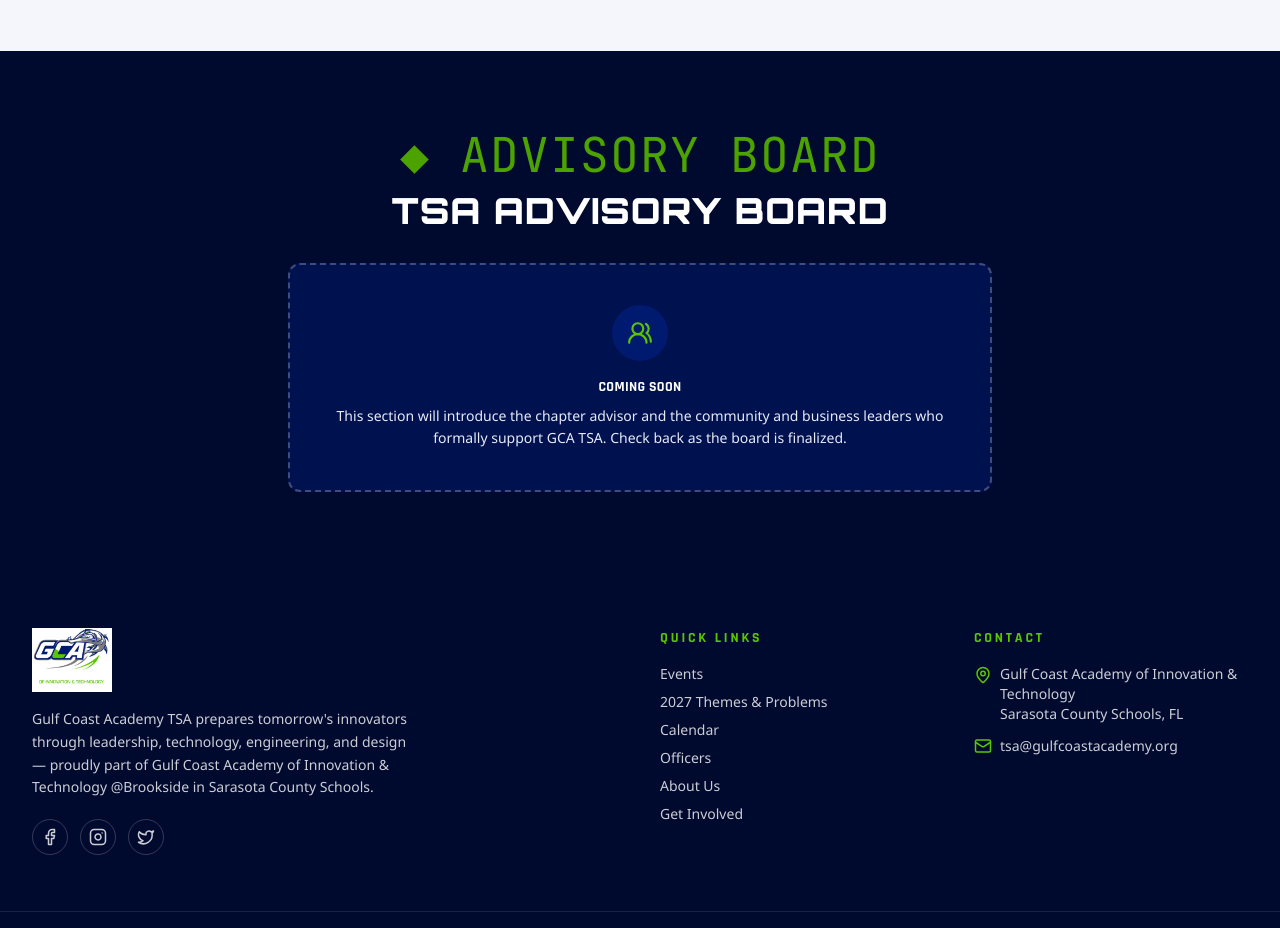
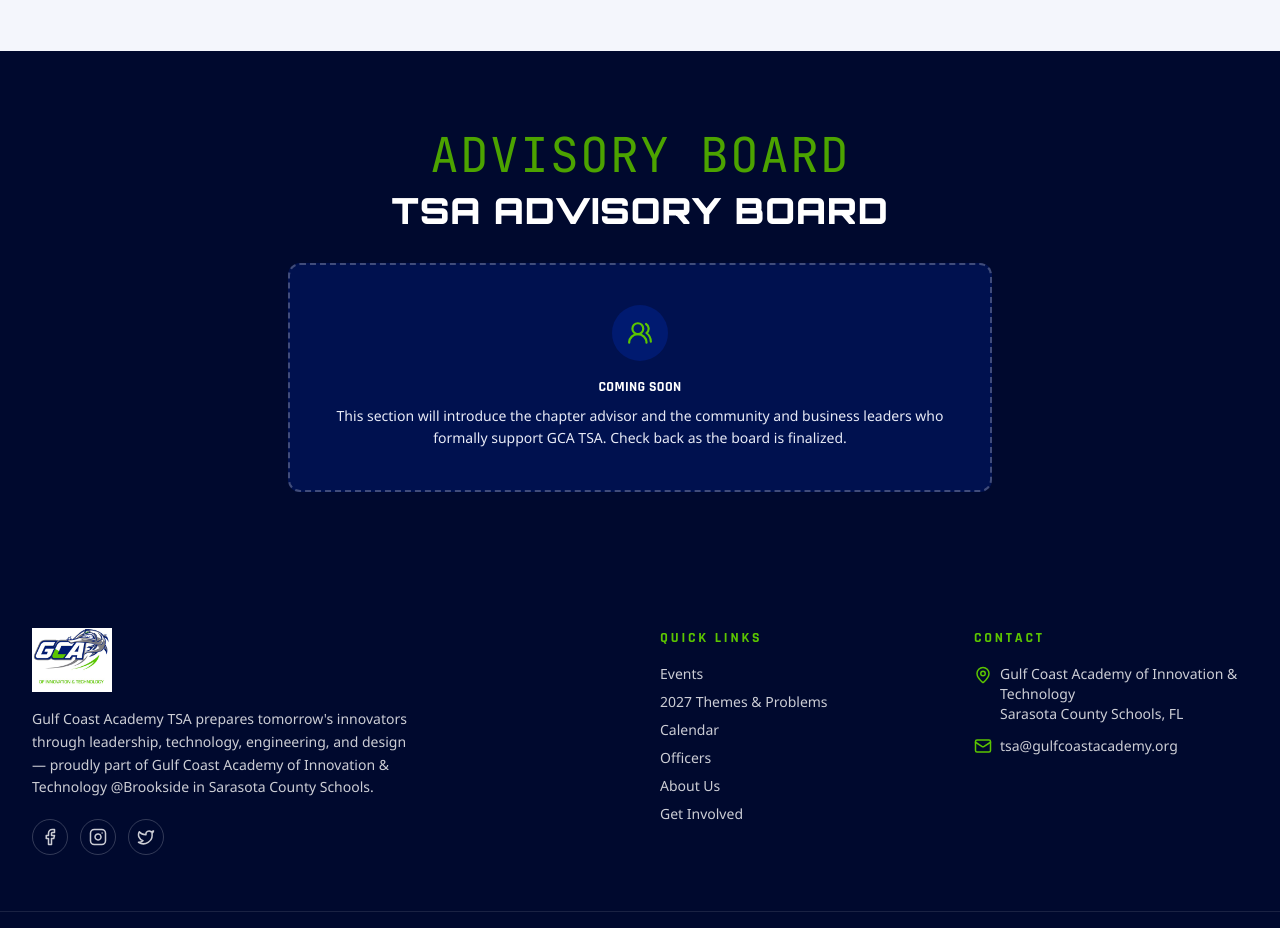
Before and after one commit to amunroe01/gcatsa-website, a Next.js app: page /officers in a window 1280 px wide. Shown: the part 2200-3128 px from the top of the page. Built offline with nearby package versions, Linux system fonts and the light colour scheme.

Commit message:
Remove bullet point from Advisory Board heading

```diff
--- a/components/officers/AdvisoryBoard.tsx
+++ b/components/officers/AdvisoryBoard.tsx
@@ -6,7 +6,7 @@ export default function AdvisoryBoard() {
     <section className="bg-navy-950 py-16 sm:py-20" aria-labelledby="advisory-heading">
       <div className="mx-auto max-w-3xl px-4 text-center sm:px-6 lg:px-8">
         <Reveal>
-          <p className="eyebrow justify-center">◆ Advisory Board</p>
+          <p className="eyebrow justify-center"> Advisory Board</p>
           <h2 id="advisory-heading" className="mt-3 text-3xl font-black text-white sm:text-4xl">
             TSA Advisory Board
           </h2>
```
